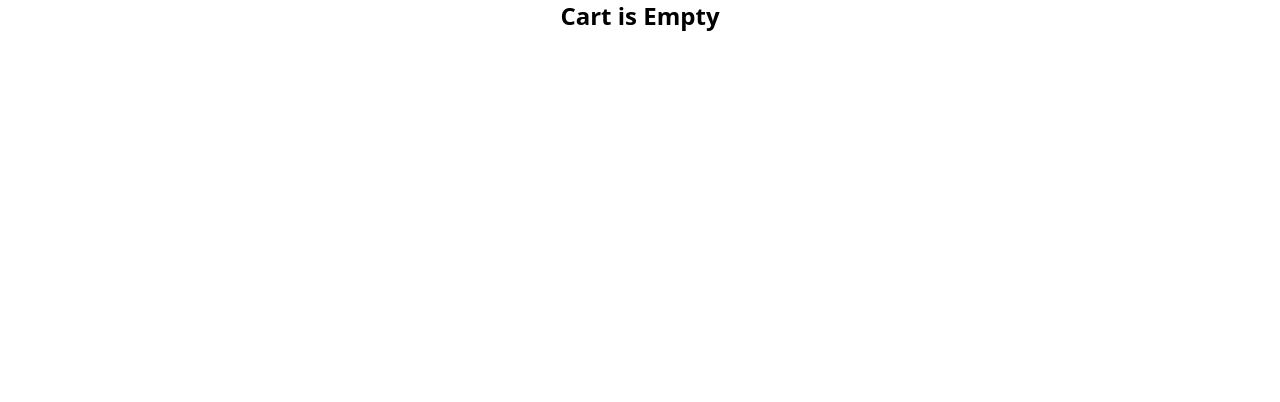
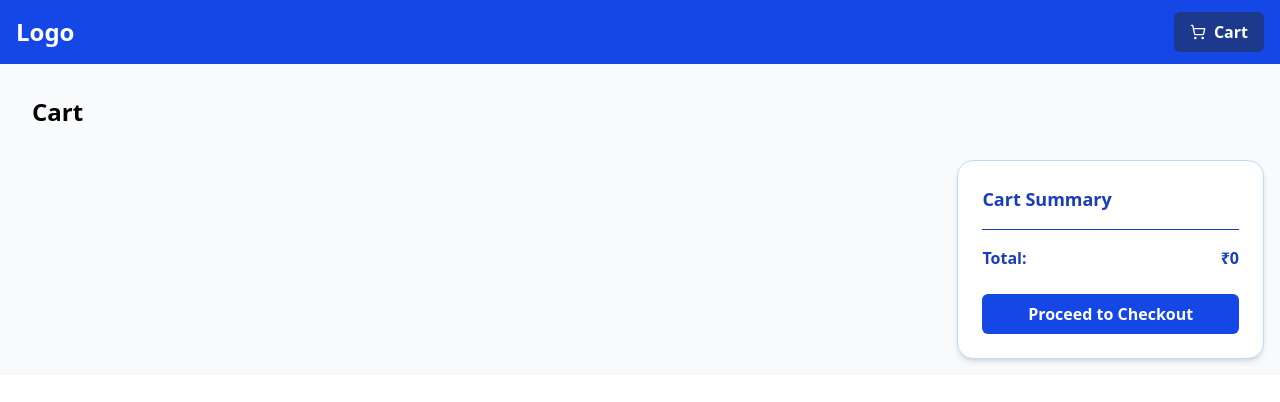
Before and after one commit to vishnuviratGit/whatbytes_frontend, a React (Vite) app: page /cart in a window 1280 px wide. Shown: the top 402 px of the page. Built offline with nearby package versions, Linux system fonts and the light colour scheme.

Commit message:
Update Cart.jsx

```diff
--- a/src/components/Cart.jsx
+++ b/src/components/Cart.jsx
@@ -22,9 +22,7 @@ const Cart = () => {
     (sum, item) => sum + item.price * item.quantity,
     0
   );
-  if(products.length===0){
-      return(<div className="flex items-center justify-center"><h1 className="text-2xl font-bold">Cart is Empty</h1></div>)
-  }
+
   return (
     <div>
         {/* navBar */}
```
